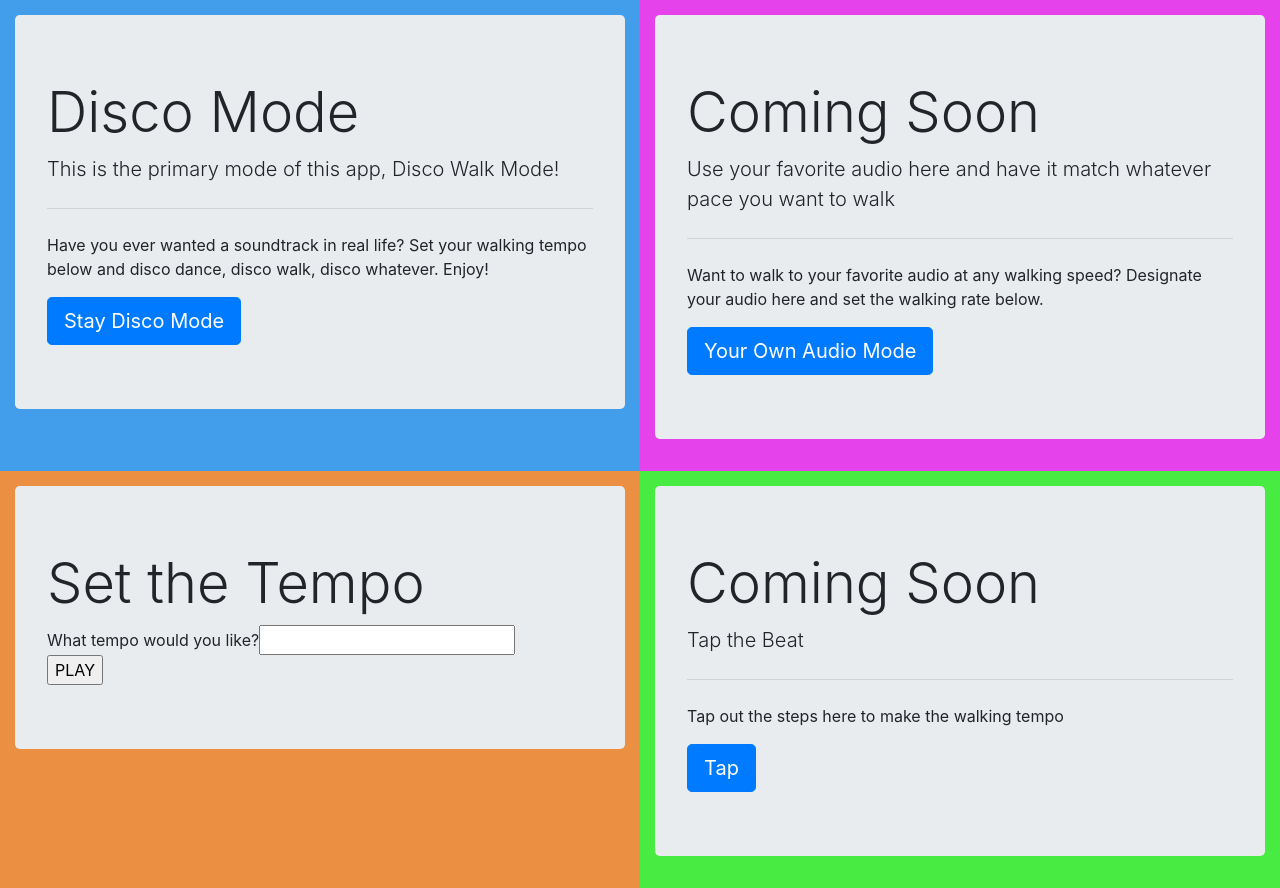
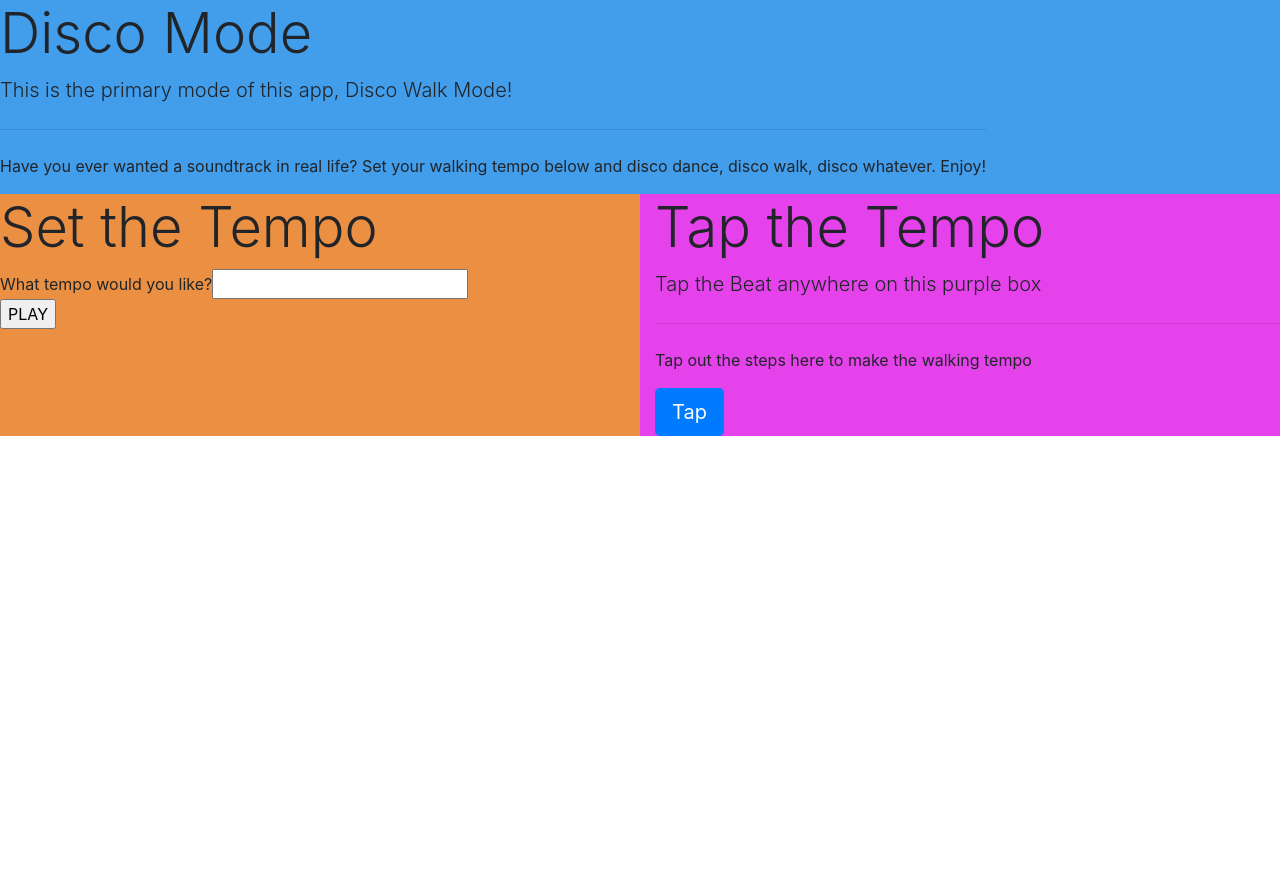
Before and after one commit to Ayeser/Disco_Walk, a plain HTML site: page index.html in a window 1280 px wide. After the commit the page ends 800 px from the top, so only its background shows below. Drawn offline with nearby package versions, Linux system fonts and the light colour scheme.

Commit message:
User can now tap the tempo for the song to play

```diff
--- a/index.html
+++ b/index.html
@@ -13,53 +13,39 @@
 
 <body>
 <div class="container-fluid">
-  <div class="row">
-    <div class="col Box1">
-    <div class="jumbotron">
+  <div class="row Box1">
+    <div class="jumbotron-fluid">
         <h1 class="display-4">Disco Mode</h1>
         <p class="lead">This is the primary mode of this app, Disco Walk Mode!</p>
         <hr class="my-4">
         <p>Have you ever wanted a soundtrack in real life? Set your walking tempo below and disco dance, disco walk, disco whatever. Enjoy!</p>
-        <a class="btn btn-primary btn-lg" href="#" role="button">Stay Disco Mode</a>
-      </div></div>
-    <div class="col Box2">
-        <div class="jumbotron">
-            <h1 class="display-4">Coming Soon</h1>
-            <p class="lead">Use your favorite audio here and have it match whatever pace you want to walk</p>
-            <hr class="my-4">
-            <p>Want to walk to your favorite audio at any walking speed? Designate your audio here and set the walking rate below.</p>
-            <a class="btn btn-primary btn-lg" href="#" role="button">Your Own Audio Mode</a>
-          </div>
-    </div>
+        </div></div>
   </div>
 
   <div class="row">
-    <div class="col Box3">
-      <div class="jumbotron">
+    <div class="col Box2">
+      <div class="jumbotron-fluid">
           <h1 class="display-4">Set the Tempo</h1>
     <form>
-        What tempo would you like?<input type="number" value=""
-            id="tempo" /><br />
+        What tempo would you like?<input type="number" value="" id="tempo" /><br />
 
     </form>
 
-    <input type="button" value="PLAY"  onclick="play()">
+    <input type="button" value="PLAY"  onclick=play()>
     <audio id="audio" src="stayinAlive.mp3" ></audio>
   </div>
   </div>
 
-    <div class="col Box4">
-        <div class="jumbotron">
-            <h1 class="display-4">Coming Soon</h1>
-            <p class="lead">Tap the Beat</p>
+    <div class="col Box3">
+        <div class="jumbotron-fluid" onclick="tap()">
+            <h1 class="display-4">Tap the Tempo</h1>
+            <p class="lead">Tap the Beat anywhere on this purple box</p>
             <hr class="my-4">
-            <p>Tap out the steps here to make the walking tempo</p>
-            <a class="btn btn-primary btn-lg" href="#" role="button">Tap</a>
+            <p id="tappedTempo">Tap out the steps here to make the walking tempo</p>
+            <a class="btn btn-primary btn-lg topBox" href="#" role="button">Tap</a>
           </div>
     </div>
   </div>
-
-</div>
 
     <script type="text/javascript" src="script.js"></script>
     <script src="https://code.jquery.com/jquery-3.3.1.slim.min.js"
--- a/script.js
+++ b/script.js
@@ -1,7 +1,20 @@
-function play(){
+let lastTap = 0;
+
+function play() {
     var audio = document.getElementById("audio");
     audio.loop = true;
     var rate = (document.getElementById("tempo").value / 103);
     audio.playbackRate = rate;
     audio.play();
-              }
+}
+
+function tap() {
+    var d = new Date();
+    var t = d.getTime();
+    if(t - lastTap < 3000) {
+        let tempo = ((1000/(t-lastTap))*60);
+        document.getElementById("tappedTempo").innerHTML = "The tapped tempo is now " + tempo;
+        audio.play();
+    }
+    lastTap = t;
+}
--- a/style.css
+++ b/style.css
@@ -1,5 +1,5 @@
 .jumbotron {
-    margin-top: 15px;
+    margin-top: 15px 15px 15px 15px;
 }
 
 .Box1 {
@@ -7,13 +7,9 @@
 }
 
 .Box2 {
-    background-color: #E542EB;
+    background-color: #EB9042;
 }
 
 .Box3 {
-    background-color: #EB9042;
+    background-color: #E542EB;
 }
-
-.Box4 {
-    background-color: #48EB42;
-}
```
